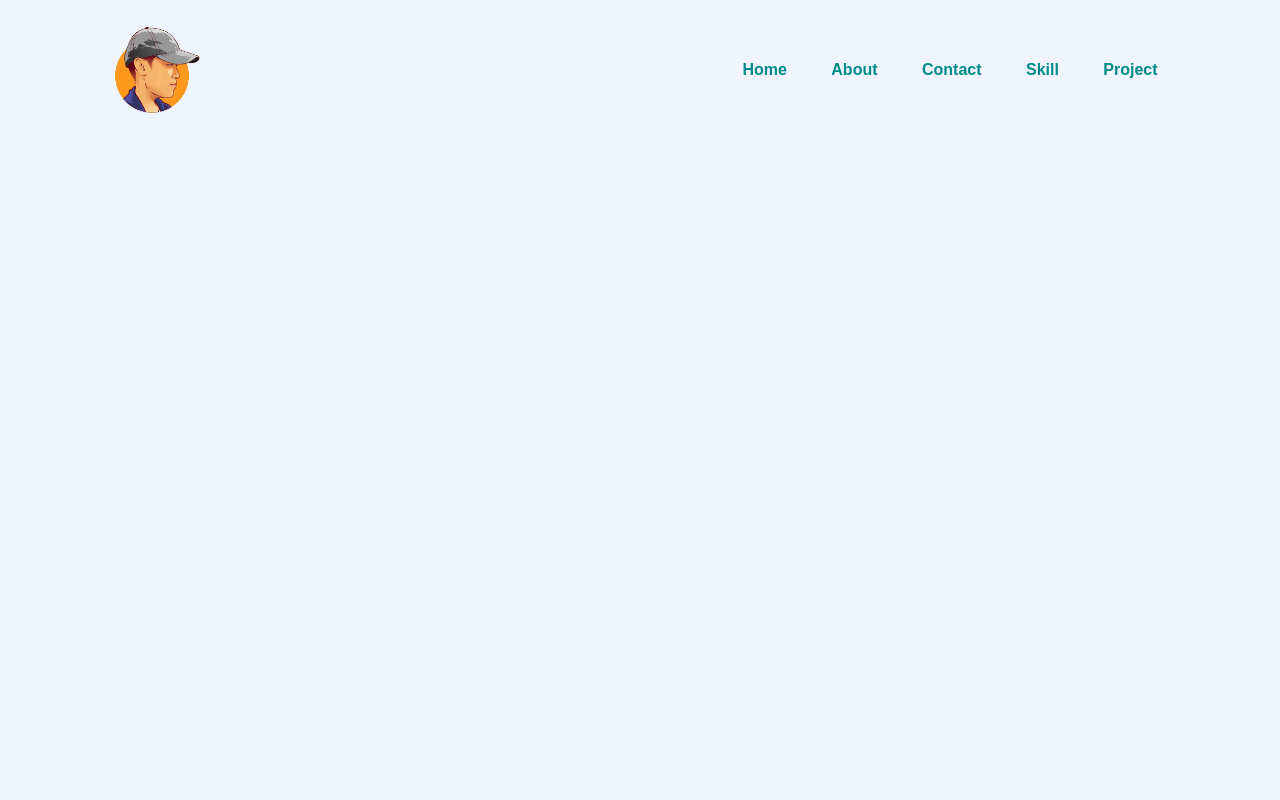
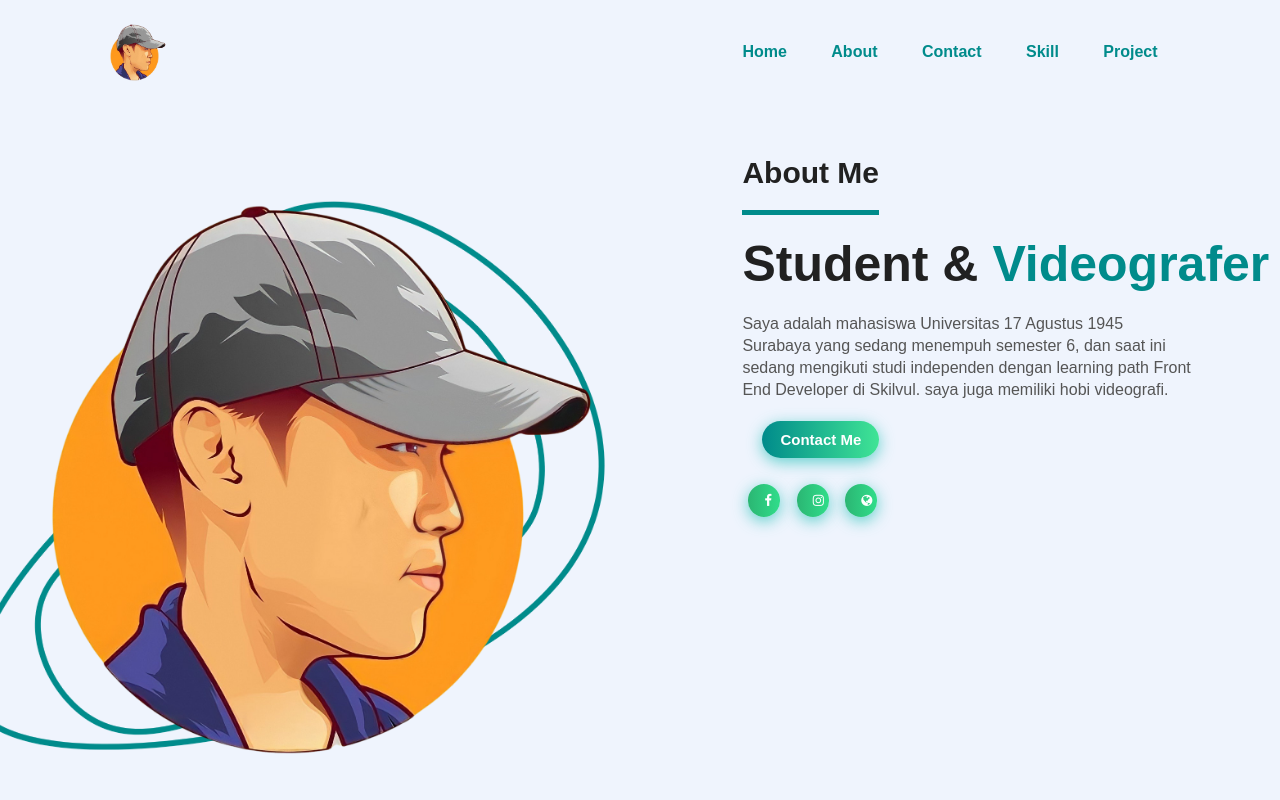
Before and after one commit to hatami30/web-portofolio, a plain HTML site: page view/html/about.html in a window 1280 px wide. Drawn offline with Linux system fonts and the light colour scheme.

```diff
--- a/style.css
+++ b/style.css
@@ -2,18 +2,20 @@
   margin: 0;
   padding: 0;
   font-family: sans-serif;
+  box-sizing: border-box;
 }
 
-.hero {
+.home {
   position: relative;
+  align-items: center;
   width: 100%;
   height: 100vh;
   background: #eff4fd;
 }
 
 .logo {
-  height: 100px;
-  width: 100px;
+  height: 6%;
+  width: 6%;
 }
 
 nav {
@@ -64,30 +66,26 @@ span {
 .button-cv {
   text-decoration: none;
   display: inline-block;
-    /* width: 200px; */
   font-size: 15px;
   font-weight: 600;
   color: #fff;
   cursor: pointer;
   padding: 10px 18px;
-    /* padding-top: 20px; */
   margin: 20px;
-    /* margin-top: 50px; */
-    /* height: 55px; */
-    text-align:center;
+  text-align: center;
   border: none;
   background-size: 300% 100%;
   border-radius: 50px;
-    -o-transition: all .4s ease-in-out;
-    -webkit-transition: all .4s ease-in-out;
-    transition: all .4s ease-in-out;
+  -o-transition: all 0.4s ease-in-out;
+  -webkit-transition: all 0.4s ease-in-out;
+  transition: all 0.4s ease-in-out;
 }
 
 .button-cv:hover {
   background-position: 100% 0;
-    -o-transition: all .4s ease-in-out;
-    -webkit-transition: all .4s ease-in-out;
-    transition: all .4s ease-in-out;
+  -o-transition: all 0.4s ease-in-out;
+  -webkit-transition: all 0.4s ease-in-out;
+  transition: all 0.4s ease-in-out;
 }
 
 .button-cv:focus {
@@ -97,7 +95,7 @@ span {
 .button-cv.htm {
   background-image: linear-gradient(
     to right,
-      #008B8B,
+    #008b8b,
     #40e495,
     #30dd8a,
     #2bb673
@@ -105,13 +103,7 @@ span {
   box-shadow: 0 4px 15px 0 rgba(49, 196, 190, 0.75);
 }
 
-@media (min-width: 768px) {
-  .button-cv {
-    padding: 12px 50px;
-  }
-}
-
-.images{
+.images {
   width: 45%;
   height: 80%;
   position: absolute;
@@ -119,7 +111,7 @@ span {
   right: 100px;
 }
 
-.images img{
+.images img {
   height: 100%;
   position: absolute;
   left: 50%;
@@ -128,10 +120,16 @@ span {
   transition: bottom 1s, left 1s;
 }
 
-.images:hover .shape{
+.images:hover .shape {
   bottom: 40px;
 }
 
-.images:hover .profile{
+.images:hover .profile {
   left: 45%;
 }
+
+@media (min-width: 768px) {
+  .button-cv {
+    padding: 12px 50px;
+  }
+}
--- a/view/css/about.css
+++ b/view/css/about.css
@@ -2,9 +2,10 @@
   margin: 0;
   padding: 0;
   font-family: sans-serif;
+  box-sizing: border-box;
 }
 
-.navbar {
+.abt {
   position: relative;
   width: 100%;
   height: 100vh;
@@ -12,8 +13,8 @@
 }
 
 .logo {
-  height: 100px;
-  width: 100px;
+  height: 6%;
+  width: 6%;
 }
 
 nav {
@@ -40,3 +41,172 @@ nav ul li a {
 nav ul li a:hover {
   color: orange;
 }
+
+.detail {
+  position: relative;
+  left: 50%;
+  height: 100%;
+  margin-left: 8%;
+  margin-top: 4%;
+  display: inline-block;
+}
+
+.detail h2 {
+  font-size: 30px;
+  color: #212121;
+  border-bottom: 5px solid darkcyan;
+  margin-bottom: 20px;
+  padding-bottom: 20px;
+  display: inline-block;
+}
+
+.detail h1 {
+  font-size: 50px;
+  color: #212121;
+  margin-bottom: 20px;
+}
+
+span {
+  color: darkcyan;
+}
+
+.detail p {
+  width: 450px;
+  color: #555;
+  line-height: 22px;
+}
+
+.about-me {
+  text-decoration: none;
+  display: inline-block;
+  font-size: 15px;
+  font-weight: 600;
+  color: #fff;
+  cursor: pointer;
+  padding: 10px 18px;
+  margin: 20px;
+  text-align: center;
+  border: none;
+  background-size: 300% 100%;
+  border-radius: 50px;
+  -o-transition: all 0.4s ease-in-out;
+  -webkit-transition: all 0.4s ease-in-out;
+  transition: all 0.4s ease-in-out;
+}
+
+.about-me:hover {
+  background-position: 100% 0;
+  -o-transition: all 0.4s ease-in-out;
+  -webkit-transition: all 0.4s ease-in-out;
+  transition: all 0.4s ease-in-out;
+}
+
+.about-me:focus {
+  outline: none;
+}
+
+.about-me.htm {
+  background-image: linear-gradient(
+    to right,
+    #008b8b,
+    #40e495,
+    #30dd8a,
+    #2bb673
+  );
+  box-shadow: 0 4px 15px 0 rgba(49, 196, 190, 0.75);
+}
+
+.fa {
+  size: 100px;
+  text-decoration: none;
+  display: inline-block;
+  color: #fff;
+  cursor: pointer;
+  width: 13px;
+  font-size: 13px;
+  padding: 10px 16px;
+  margin: 6px;
+  text-align: center;
+  border: none;
+  background-size: 300% 100%;
+  border-radius: 50px;
+  -o-transition: all 0.4s ease-in-out;
+  -webkit-transition: all 0.4s ease-in-out;
+  transition: all 0.4s ease-in-out;
+}
+
+.fa:hover {
+  background-position: 100% 0;
+  -o-transition: all 0.4s ease-in-out;
+  -webkit-transition: all 0.4s ease-in-out;
+  transition: all 0.4s ease-in-out;
+}
+
+.fa:focus {
+  outline: none;
+}
+
+.fa.fa-facebook {
+  background-image: linear-gradient(
+    to right,
+    #2bb673,
+    #30dd8a,
+    #40e495,
+    #008b8b
+  );
+  box-shadow: 0 4px 15px 0 rgba(49, 196, 190, 0.75);
+}
+
+.fa.fa-instagram {
+  background-image: linear-gradient(
+    to right,
+    #2bb673,
+    #30dd8a,
+    #40e495,
+    #008b8b
+  );
+  box-shadow: 0 4px 15px 0 rgba(49, 196, 190, 0.75);
+}
+
+.fa.fa-globe {
+  background-image: linear-gradient(
+    to right,
+    #2bb673,
+    #30dd8a,
+    #40e495,
+    #008b8b
+  );
+  box-shadow: 0 4px 15px 0 rgba(49, 196, 190, 0.75);
+}
+
+.images {
+  width: 45%;
+  height: 80%;
+  position: absolute;
+  bottom: 0;
+  display: flex;
+  justify-content: center;
+}
+
+.images img {
+  height: 100%;
+  position: absolute;
+  left: 50%;
+  bottom: 0;
+  transform: translateX(-50%);
+  transition: bottom 1s, left 1s;
+}
+
+.images:hover .shape {
+  bottom: 40px;
+}
+
+.images:hover .profile {
+  left: 45%;
+}
+
+@media (min-width: 768px) {
+  .button-cv {
+    padding: 12px 50px;
+  }
+}
--- a/view/css/contact.css
+++ b/view/css/contact.css
@@ -0,0 +1,111 @@
+@import url(https://fonts.googleapis.com/css?family=Montserrat:400,700);
+
+form {
+  max-width: 420px;
+  margin: 50px auto;
+}
+
+* {
+  margin: 0;
+  padding: 0;
+  font-family: sans-serif;
+  box-sizing: border-box;
+}
+
+.contact {
+  position: relative;
+  align-items: center;
+  width: 100%;
+  height: 100vh;
+  background: #eff4fd;
+}
+
+.logo {
+  height: 6%;
+  width: 6%;
+}
+
+nav {
+  display: flex;
+  width: 84%;
+  margin: auto;
+  padding: 20px 0;
+  align-items: center;
+  justify-content: space-between;
+}
+
+nav ul li {
+  display: inline-block;
+  list-style: none;
+  margin: 10px 20px;
+}
+
+nav ul li a {
+  text-decoration: none;
+  color: darkcyan;
+  font-weight: bold;
+}
+
+nav ul li a:hover {
+  color: orange;
+}
+
+.txt-contact {
+  display: flex;
+  align-items: center;
+  justify-content: center;
+}
+.ctc-us {
+  font-size: 30px;
+  color: #212121;
+  border-bottom: 5px solid darkcyan;
+  margin-bottom: 20px;
+  padding-bottom: 20px;
+  display: inline-block;
+}
+
+.feedback-input {
+  color: black;
+  font-family: Helvetica, Arial, sans-serif;
+  font-weight: 500;
+  font-size: 18px;
+  border-radius: 5px;
+  line-height: 22px;
+  background-color: transparent;
+  border: 2px solid darkcyan;
+  transition: all 0.3s;
+  padding: 13px;
+  margin-bottom: 15px;
+  width: 100%;
+  box-sizing: border-box;
+  outline: 0;
+}
+
+.feedback-input:focus {
+  border: 2px solid darkcyan;
+}
+
+textarea {
+  height: 150px;
+  line-height: 150%;
+  resize: vertical;
+}
+
+[type="submit"] {
+  font-family: "Montserrat", Arial, Helvetica, sans-serif;
+  width: 100%;
+  background: darkcyan;
+  border-radius: 5px;
+  border: 0;
+  cursor: pointer;
+  color: white;
+  font-size: 24px;
+  padding-top: 10px;
+  padding-bottom: 10px;
+  transition: all 0.3s;
+  margin-top: -4px;
+  font-weight: 700;
+}
+[type="submit"]:hover {
+  background: darkcyan;
+}
--- a/view/html/about.html
+++ b/view/html/about.html
@@ -4,15 +4,20 @@
     <meta charset="UTF-8" />
     <meta http-equiv="X-UA-Compatible" content="IE=edge" />
     <meta name="viewport" content="width=device-width, initial-scale=1.0" />
-    <link rel="icon" type="image/x-icon" href="/assets/img/favicon.ico">
+    <link rel="icon" type="image/x-icon" href="/assets/img/favicon.ico" />
+    <link
+      rel="stylesheet"
+      href="https://cdnjs.cloudflare.com/ajax/libs/font-awesome/4.7.0/css/font-awesome.min.css"
+    />
     <link rel="stylesheet" href="/view/css/about.css" />
     <title>About - Mohammad Hatami</title>
   </head>
 
   <body>
-    <div class="navbar">
+    <section class="abt">
+      <div class="about">
         <nav>
-        <img src="/assets/img/hatami.png" class="logo" />
+          <img src="\assets\img\hatami.png" class="logo" />
           <ul>
             <li><a href="/index.html">Home</a></li>
             <li><a href="/view/html/about.html">About</a></li>
@@ -21,6 +26,33 @@
             <li><a href="/view/html/project.html">Project</a></li>
           </ul>
         </nav>
+        <div class="images">
+          <img src="/assets/img/shape.png" class="shape" />
+          <img src="/assets/img/hatami.png" class="profile" />
         </div>
+        <div class="detail">
+          <h2 class="abt-me">About Me</h2>
+          <h1>Student &<span> Videografer</span></h1>
+          <p>
+            Saya adalah mahasiswa Universitas 17 Agustus 1945 Surabaya yang
+            sedang menempuh semester 6, dan saat ini sedang mengikuti studi
+            independen dengan learning path Front End Developer di Skilvul. saya
+            juga memiliki hobi videografi.
+          </p>
+          <a href="/view/html/contact.html" class="about-me htm">Contact Me</a>
+          <div class="sosmed">
+            <a
+              href="https://www.facebook.com/hatami30"
+              class="fa fa-facebook"
+            ></a>
+            <a
+              href="https://www.instagram.com/mohatami_/"
+              class="fa fa-instagram"
+            ></a>
+            <a href="https://www.amatiterus.com/" class="fa fa-globe"></a>
+          </div>
+        </div>
+      </div>
+    </section>
   </body>
 </html>
```
Also changed, not shown: index.html (+10 -4 lines), view/html/contact.html (+56 -0 lines). Lines whose indentation alone changed are shown as unchanged.
